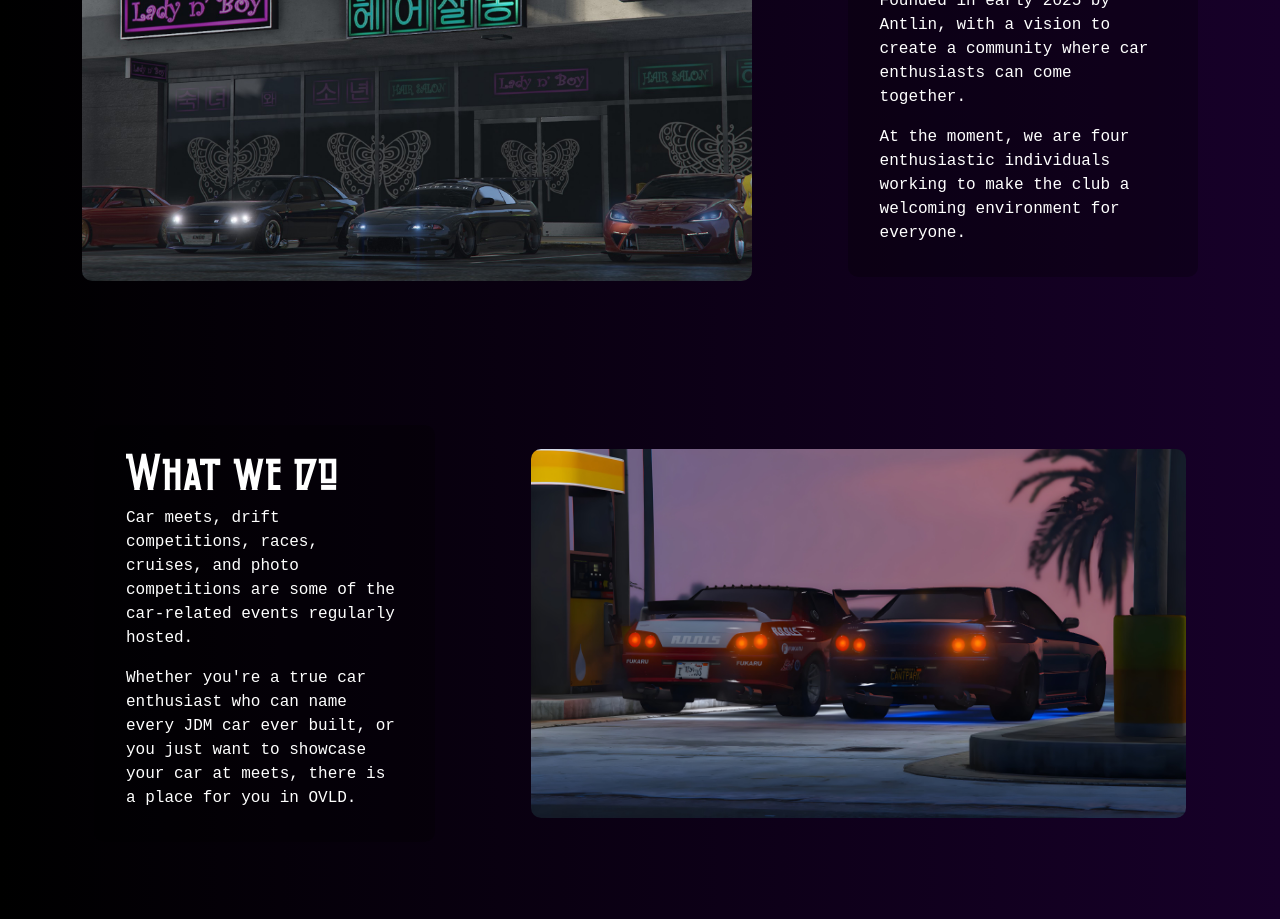
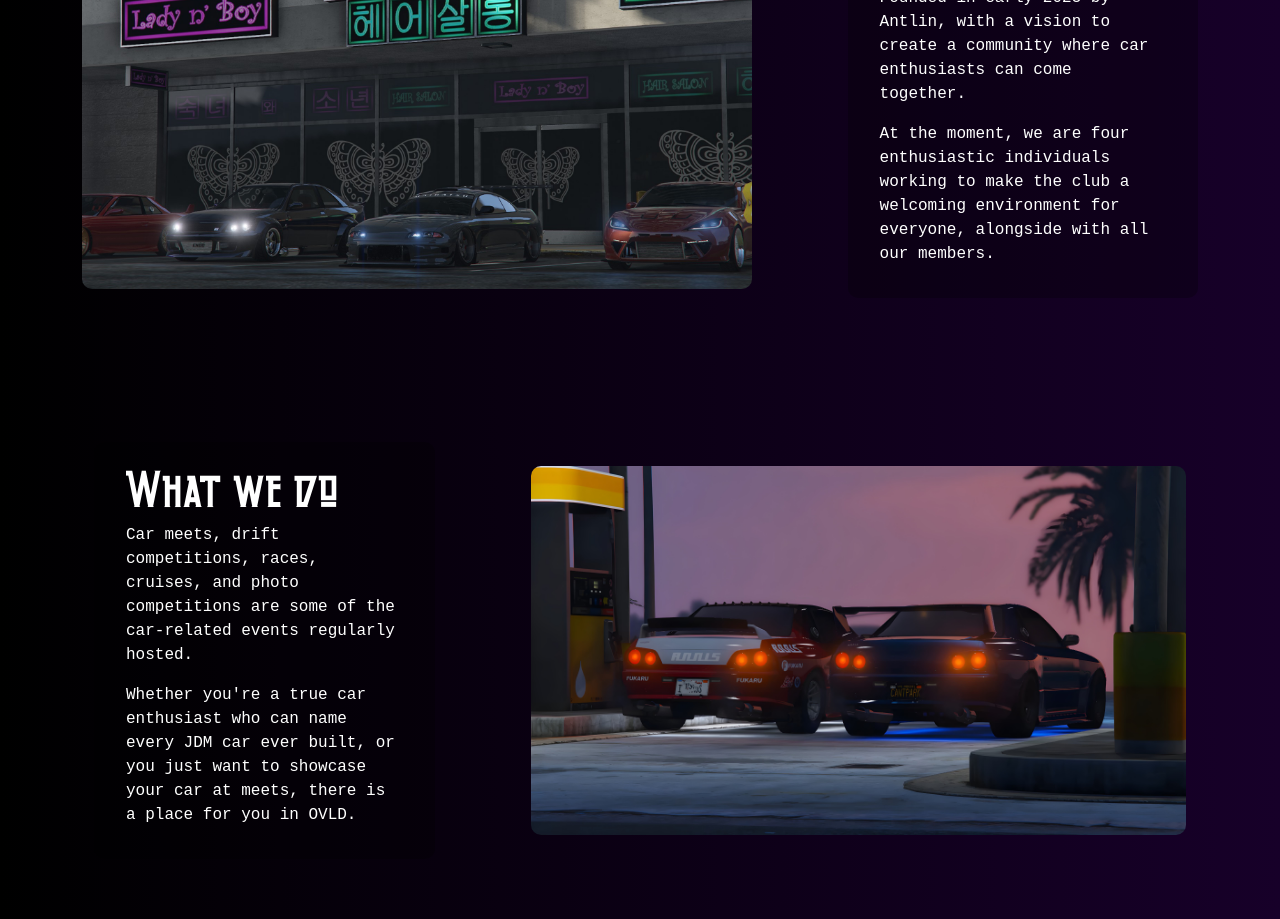
Before and after one commit to Antlin23/OVLD, a React (Create React App) app: page / in a window 1280 px wide. Shown: the part 1040-1959 px from the top of the page. Built offline with nearby package versions, Linux system fonts and the light colour scheme.

Commit message:
text changed

```diff
--- a/src/App.tsx
+++ b/src/App.tsx
@@ -21,7 +21,7 @@ function App() {
             Who we are
           </h2>
           <p>Founded in early 2025 by Antlin, with a vision to create a community where car enthusiasts can come together.</p>
-          <p>At the moment, we are four enthusiastic individuals working to make the club a welcoming environment for everyone.</p>
+          <p>At the moment, we are four enthusiastic individuals working to make the club a welcoming environment for everyone, alongside with all our members.</p>
         </div>
       </div>
       <div className='content container'>
```
